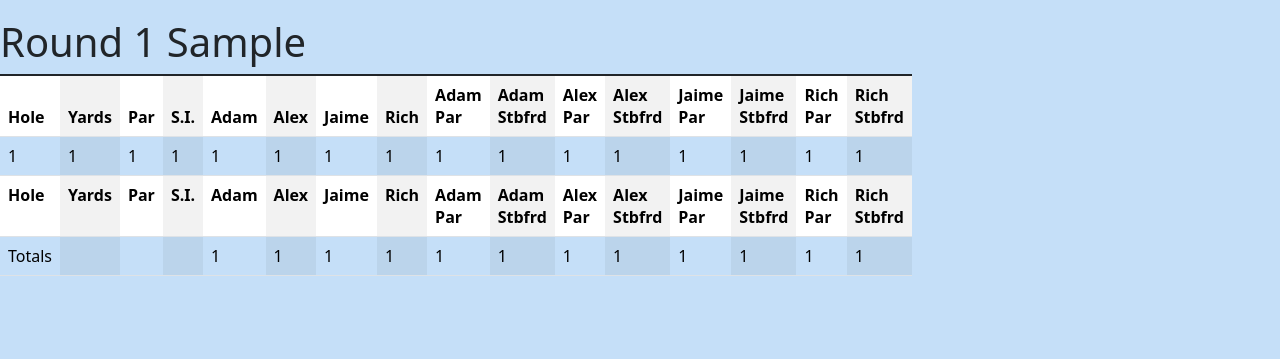
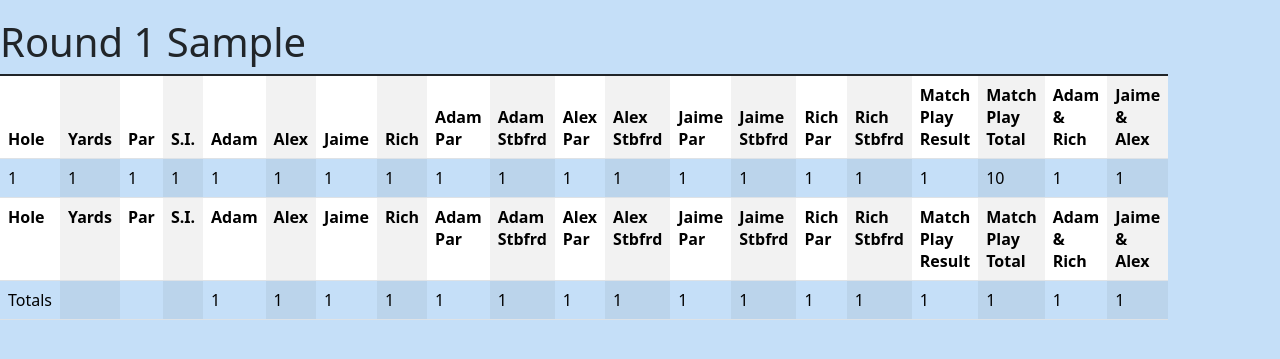
Before and after one commit to rgl1892/golf, a Django app: page /scoringreadlist/1/ in a window 1280 px wide. Shown: the part 66-425 px from the top of the page. Run offline with Django 4.2, Linux system fonts and the light colour scheme; tables that the repository leaves empty hold one stand-in row (values such as "Sample post").

Commit message:
match play added

```diff
--- a/courses/models.py
+++ b/courses/models.py
@@ -46,6 +46,7 @@ class Scoring(models.Model):
     rich_to_par = models.IntegerField(null=True,blank=True)
     sandies = models.CharField(max_length=10,default='')
     match_play = models.IntegerField(null=True,blank=True)
+    match_play_total = models.IntegerField(null=True,blank=True)
     better_ball_team_a = models.IntegerField(null=True,blank=True)
     better_ball_team_b = models.IntegerField(null=True,blank=True)
 
--- a/courses/templates/courses/scoringReadlistRound.html
+++ b/courses/templates/courses/scoringReadlistRound.html
@@ -27,6 +27,11 @@
       <th class="vis">Jaime Stbfrd</th>
       <th class="vis">Rich Par</th>
       <th class="vis">Rich Stbfrd</th>
+      <th>Match Play Result</th>
+      <th>Match Play Total</th>
+      <th>{{teams.0}}</th>
+      <th>{{teams.1}}</th>
+
     </tr>
   </thead>
   <tbody>
@@ -51,6 +56,11 @@
       <td class="vis">{% if hole.jaime %}{{hole.jaime_stable}}{% endif %}</td>
       <td class="vis">{% if hole.rich %}{{hole.rich_to_par}}{% endif %}</td>
       <td class="vis">{% if hole.rich %}{{hole.rich_stable}}{% endif %}</td>
+      <td class="vis">{{hole.match_play}}</td>
+      <td class="vis">{{hole.match_play_total}}</td>
+      <td class="vis">{{hole.better_ball_team_a}}</td>
+      <td class="vis">{{hole.better_ball_team_b}}</td>
+
 
    </tr>
    {% endfor %}
@@ -71,6 +81,10 @@
     <th class="vis">Jaime Stbfrd</th>
     <th class="vis">Rich Par</th>
     <th class="vis">Rich Stbfrd</th>
+    <th>Match Play Result</th>
+    <th>Match Play Total</th>
+    <th>{{teams.0}}</th>
+    <th>{{teams.1}}</th>
   </tr>
    <tr>
     <td>Totals</td>
@@ -89,6 +103,10 @@
     <td class="vis">{{total.jaime.stable}}</td>
     <td class="vis">{{total.rich.par}}</td>
     <td class="vis">{{total.rich.stable}}</td>
+    <td>{{total.match_play}}</td>
+    <td>{{total.match_play_total}}</td>
+    <td>{{total.team_a}}</td>
+    <td>{{total.team_b}}</td>
 
    </tr>
   </tbody>
--- a/courses/views.py
+++ b/courses/views.py
@@ -156,13 +156,15 @@ def scoringview(request, round_number):
 
 
 def scoringReadlistRound(request, round_number):
-    round = Round.objects.all()[round_number-1]
-    data = Scoring.objects.filter(round_number=round)
-    total = Scoring.objects.filter(round_number=round).values()
+    round_choice = Round.objects.all()[round_number-1]
+    data = Scoring.objects.filter(round_number=round_choice)
+    total = Scoring.objects.filter(round_number=round_choice).values()
     total_table = {'adam': {'total': 0, 'par': 0, 'stable': 0},
                    'alex': {'total': 0, 'par': 0, 'stable': 0},
                    'jaime': {'total': 0, 'par': 0, 'stable': 0},
-                   'rich': {'total': 0, 'par': 0, 'stable': 0}}
+                   'rich': {'total': 0, 'par': 0, 'stable': 0},
+                   'match_play':0,'team_a':0,'team_b':0,
+                   'match_play_total':0}
 
     for row in total:
         if row['adam']:
@@ -181,8 +183,23 @@ def scoringReadlistRound(request, round_number):
             total_table['rich']['total'] += int(row['rich'])
             total_table['rich']['par'] += int(row['rich_to_par'])
             total_table['rich']['stable'] += int(row['rich_stable'])
+        total_table['match_play']  += row['match_play']
+        total_table['team_a']  += row['better_ball_team_a']
+        total_table['team_b']  += row['better_ball_team_b']
+        total_table['match_play_total'] = total_table['match_play_total'] + row['match_play']
+    pairs = round_choice.pair
+    if pairs == 'Adam & Alex':
+        a_team_name = 'Adam & Alex'
+        b_team_name = 'Jaime & Rich'
+    elif pairs == 'Adam & Jaime':
+        a_team_name = 'Adam & Jaime'
+        b_team_name = 'Alex & Rich'
+    else:
+        a_team_name = 'Adam & Rich'
+        b_team_name = 'Jaime & Alex'
+    teams = [a_team_name,b_team_name]
 
-    return render(request, 'courses/scoringReadlistRound.html', {'card': data, 'round': str(data[0])[:str(data[0]).find(":")], 'total': total_table, })
+    return render(request, 'courses/scoringReadlistRound.html', {'card': data, 'round': str(data[0])[:str(data[0]).find(":")], 'total': total_table,'teams':teams })
 
 
 def scoring(request):
@@ -332,6 +349,12 @@ def edit_score(request):
 
         hole = Hole.objects.filter(tees=tees, course=course, hole=index)[0]
         data = Scoring.objects.get(round_number=round_choice, hole=hole)
+        try:
+            prev_hole = Hole.objects.filter(tees=tees, course=course, hole=index-1)[0]
+            prev_data = Scoring.objects.get(round_number=round_choice, hole=prev_hole)
+        except:
+            prev_hole = None
+            prev_data = None
         if score[0]:
             data.adam = score[0]
             data.adam_to_par = int(score[0]) - int(hole.par)
@@ -447,7 +470,14 @@ def edit_score(request):
         teams = [a_team_name,b_team_name]
         data.better_ball_team_a = a_team
         data.better_ball_team_b = b_team
+        try:
+            data.match_play_total = prev_data.match_play_total + data.match_play
+        except:
+            data.match_play_total = data.match_play
+
+
         data.save()
+
 
 
     # create totals at bottom of table
@@ -456,9 +486,9 @@ def edit_score(request):
     total_table = {'adam': {'total': 0, 'par': 0, 'stable': 0},
                    'alex': {'total': 0, 'par': 0, 'stable': 0},
                    'jaime': {'total': 0, 'par': 0, 'stable': 0},
-                   'rich': {'total': 0, 'par': 0, 'stable': 0}
-                   ,'match_play':0,'team_a':0,'team_b':0}
-
+                   'rich': {'total': 0, 'par': 0, 'stable': 0},
+                   'match_play':0,'team_a':0,'team_b':0,
+                   'match_play_total':0}
 
     for row in total:
         if row['adam']:
@@ -477,9 +507,10 @@ def edit_score(request):
             total_table['rich']['total'] += int(row['rich'])
             total_table['rich']['par'] += int(row['rich_to_par'])
             total_table['rich']['stable'] += int(row['rich_stable'])
-        total_table['match_play']  += row['match_play']
-        total_table['team_a']  += row['better_ball_team_a']
-        total_table['team_b']  += row['better_ball_team_b']
+        total_table['match_play']  += int(row['match_play'])
+        total_table['team_a']  += int(row['better_ball_team_a'])
+        total_table['team_b']  += int(row['better_ball_team_b'])
+        total_table['match_play_total'] = total_table['match_play_total'] + int(row['match_play'])
 
 
 
```
Also changed, not shown: courses/templates/courses/scoringview.html (+7 -2 lines), courses/migrations/0030_scoring_match_play_total.py (added).
